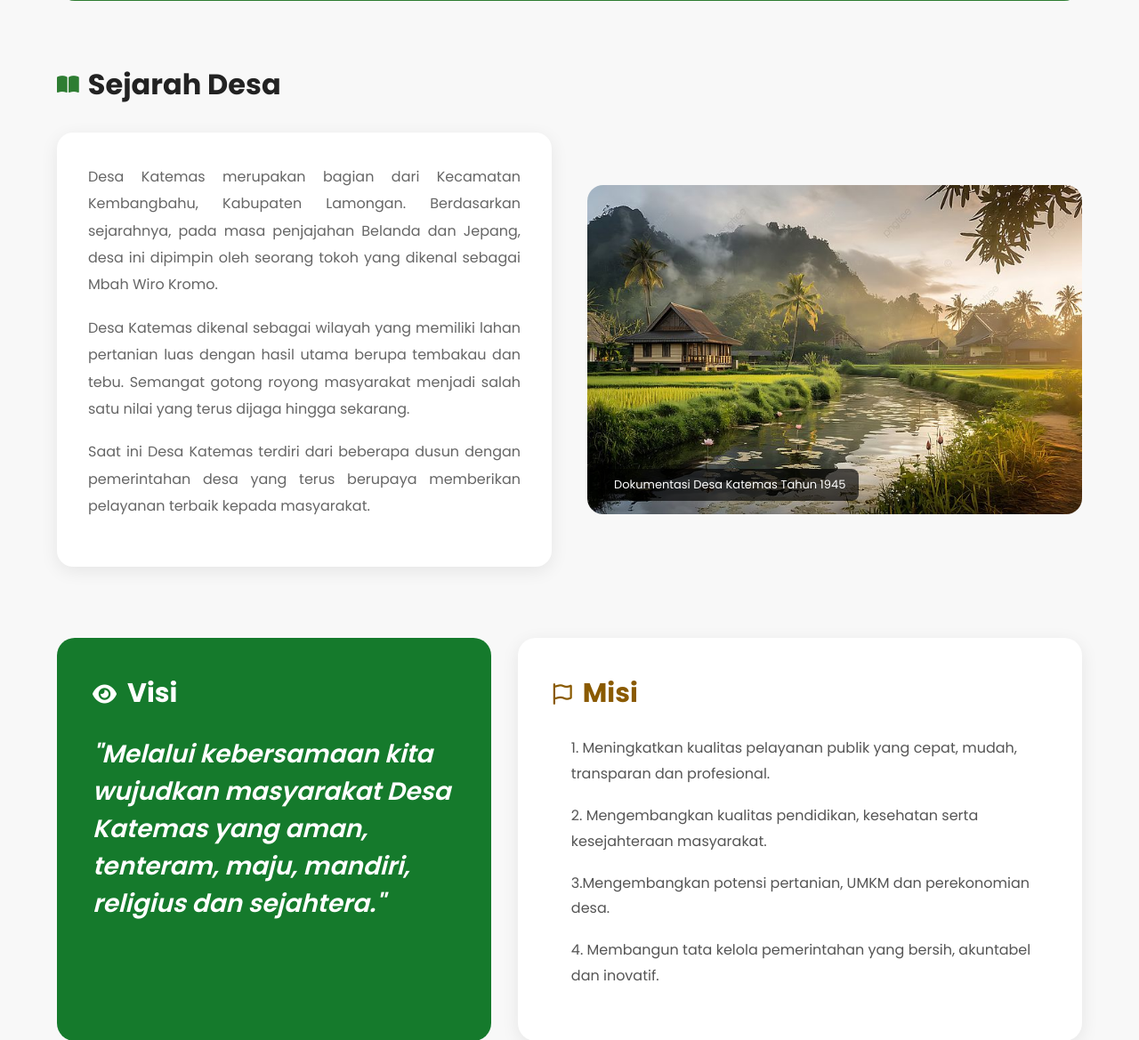
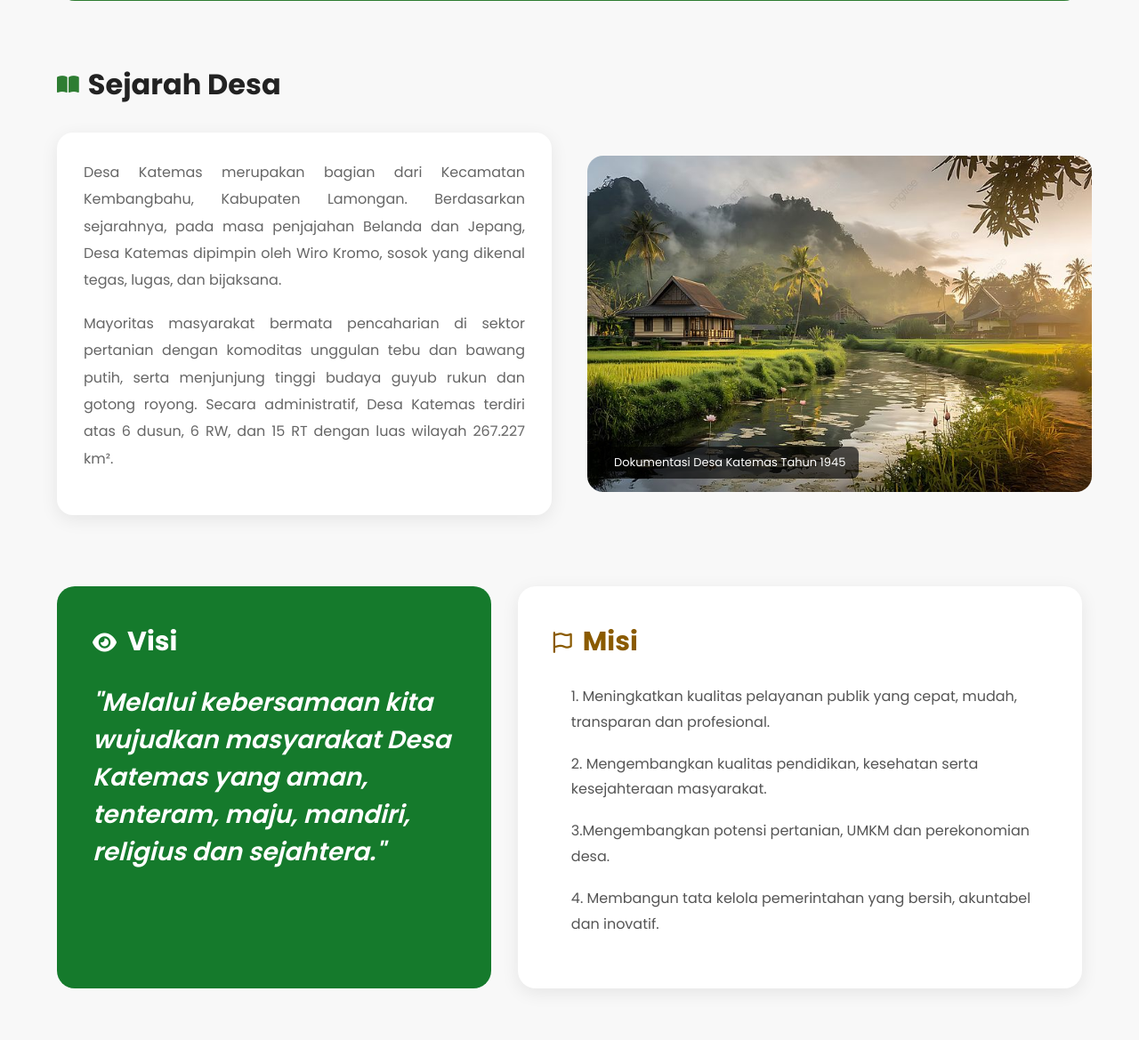
Before and after one commit to Dian2207/website-kkn, a Flask app: page /profil-desa in a window 1280 px wide. Shown: the part 321-1490 px from the top of the page at 89% size. Run offline with Flask 3, Linux system fonts and the light colour scheme; some libraries are stand-ins or nearby versions.

Commit message:
profil Desa

```diff
--- a/static/css/profilDesa.css
+++ b/static/css/profilDesa.css
@@ -273,7 +273,7 @@ SEJARAH DESA
 
     background:#ffffff;
 
-    padding:35px;
+    padding: 30px;
 
     border-radius:18px;
 
@@ -301,7 +301,7 @@ SEJARAH DESA
 
 .history-image img{
 
-    width:100%;
+    width:102%;
 
     border-radius:18px;
 
--- a/templates/user/profilDesa.html
+++ b/templates/user/profilDesa.html
@@ -136,33 +136,12 @@
 
                 <p>
 
-                    Desa Katemas merupakan bagian dari Kecamatan
-                    Kembangbahu, Kabupaten Lamongan.
-                    Berdasarkan sejarahnya, pada masa penjajahan
-                    Belanda dan Jepang, desa ini dipimpin oleh
-                    seorang tokoh yang dikenal sebagai
-                    Mbah Wiro Kromo.
-
+ Desa Katemas merupakan bagian dari Kecamatan Kembangbahu, Kabupaten Lamongan. Berdasarkan sejarahnya, pada masa penjajahan Belanda dan Jepang, Desa Katemas dipimpin oleh Wiro Kromo, sosok yang dikenal tegas, lugas, dan bijaksana.
                 </p>
 
                 <p>
 
-                    Desa Katemas dikenal sebagai wilayah yang
-                    memiliki lahan pertanian luas dengan hasil
-                    utama berupa tembakau dan tebu.
-                    Semangat gotong royong masyarakat menjadi
-                    salah satu nilai yang terus dijaga hingga
-                    sekarang.
-
-                </p>
-
-                <p>
-
-                    Saat ini Desa Katemas terdiri dari
-                    beberapa dusun dengan pemerintahan desa
-                    yang terus berupaya memberikan pelayanan
-                    terbaik kepada masyarakat.
-
+Mayoritas masyarakat bermata pencaharian di sektor pertanian dengan komoditas unggulan tebu dan bawang putih, serta menjunjung tinggi budaya guyub rukun dan gotong royong. Secara administratif, Desa Katemas terdiri atas 6 dusun, 6 RW, dan 15 RT dengan luas wilayah 267.227 km².
                 </p>
 
             </div>
@@ -295,7 +274,7 @@
 
             <div class="potential-card">
 
-                <img src="{{ url_for('static', filename='image/tebu.jpg') }}">
+                <img src="{{ url_for('static', filename='image/kebun tebu.jpg') }}">
 
                 <div class="potential-content">
 
@@ -318,7 +297,7 @@
 
             <div class="potential-card">
 
-                <img src="{{ url_for('static', filename='image/tembakau.jpg') }}">
+                <img src="{{ url_for('static', filename='image/kebun tembakau.jpg') }}">
 
                 <div class="potential-content">
 
```
Also changed, not shown: static/image/kebun tebu.jpg (added), static/image/kebun tembakau.jpg (added).
